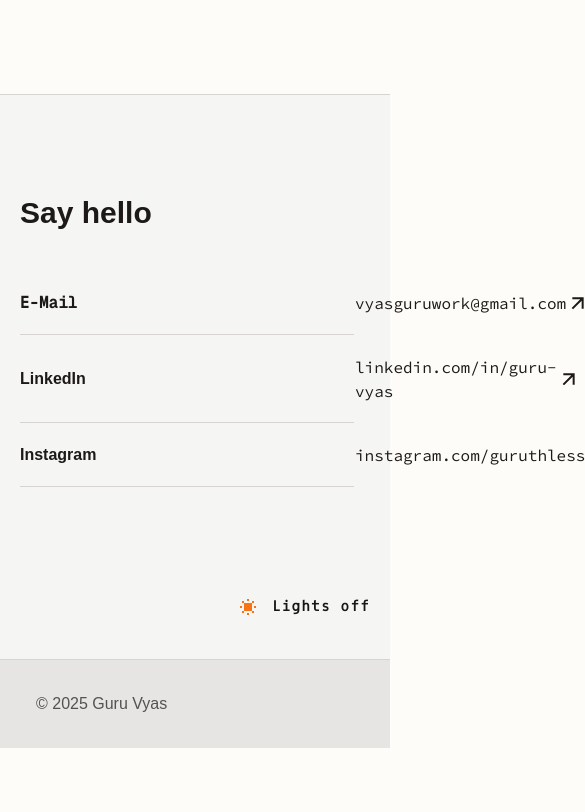
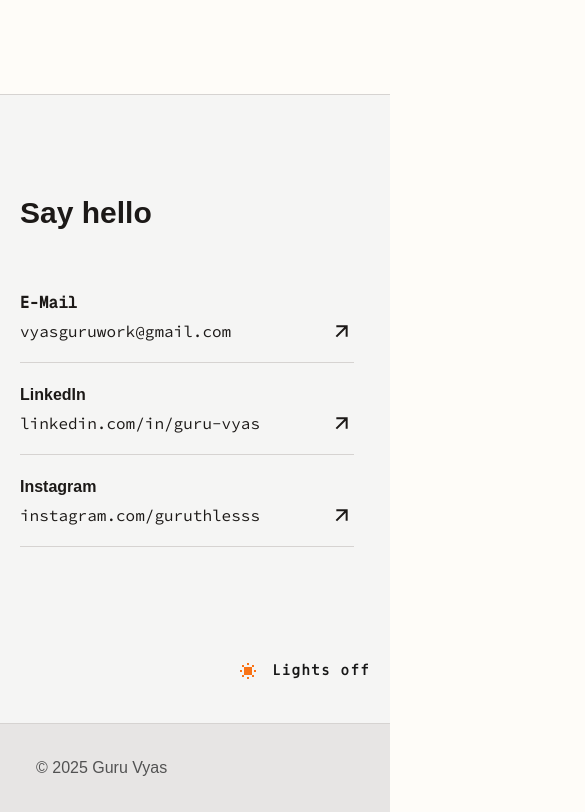
Before and after one commit to wakeupguruu/portfolio, a Next.js app: page / in a window 390 px wide. Shown: the part 2324-3136 px from the top of the page, 585 px wide, since content can reach past the window. Before the commit the page ends 3072 px from the top, so only its background shows below. Built offline with nearby package versions, Linux system fonts and the light colour scheme; a web font is replaced by a local one.

Commit message:
Update SayHello component for responsive grid layout

```diff
--- a/components/say-hello.tsx
+++ b/components/say-hello.tsx
@@ -10,13 +10,13 @@ export function SayHello() {
             {/* Say hello - Full Width */}
             <div className="w-full section-hello">
                 <Container className="mb-0 pt-25 pb-10"> {/* Increased top padding again */}
-                    <h3 className="mb-10 text-3xl font-bold! font-tasa">Say hello</h3>
+                    <h3 className="mb-10 text-3xl font-bold font-tasa">Say hello</h3>
 
                     {/* List Container - No top border on title, Borders handled by items  */}
                     <ul className="flex flex-col">
                         {/* E-Mail */}
-                        <li className="relative grid grid-cols-[335px_1fr_auto] items-center py-5 group cursor-pointer transition-colors w-full md:w-[79%] after:content-[''] after:absolute after:bottom-0 after:left-0 after:h-px after:right-4 after:bg-(--border-separator) after:transition-colors hover:after:bg-(--border-hover)">
-                            <span className="text-base font-bold font-mono scale-y-[1.075]" style={{ color: 'var(--hello-text)' }}>E-Mail</span>
+                        <li className="relative grid grid-cols-[1fr_auto] md:grid-cols-[335px_1fr_auto] items-center py-5 gap-y-1 group cursor-pointer transition-colors w-full md:w-[79%] after:content-[''] after:absolute after:bottom-0 after:left-0 after:h-px after:right-4 after:bg-(--border-separator) after:transition-colors hover:after:bg-(--border-hover)">
+                            <span className="text-base font-bold font-mono scale-y-[1.075] col-span-2 md:col-span-1" style={{ color: 'var(--hello-text)' }}>E-Mail</span>
                             <div className="text-base flex items-center gap-2 group-hover:underline decoration-1 underline-offset-4 transition-colors" style={{ color: 'var(--hello-text)' }}>
                                 <span className="font-source-code flex items-center">
                                     vyasguruwork@gmail.com
@@ -29,8 +29,8 @@ export function SayHello() {
                         </li>
 
                         {/* LinkedIn */}
-                        <li className="relative grid grid-cols-[335px_1fr_auto] items-center py-5 group cursor-pointer transition-colors w-full md:w-[79%] after:content-[''] after:absolute after:bottom-0 after:left-0 after:h-px after:right-4 after:bg-(--border-separator) after:transition-colors hover:after:bg-(--border-hover)">
-                            <span className="text-base font-bold font-tasa" style={{ color: 'var(--hello-text)' }}>LinkedIn</span>
+                        <li className="relative grid grid-cols-[1fr_auto] md:grid-cols-[335px_1fr_auto] items-center py-5 gap-y-1 group cursor-pointer transition-colors w-full md:w-[79%] after:content-[''] after:absolute after:bottom-0 after:left-0 after:h-px after:right-4 after:bg-(--border-separator) after:transition-colors hover:after:bg-(--border-hover)">
+                            <span className="text-base font-bold font-tasa col-span-2 md:col-span-1" style={{ color: 'var(--hello-text)' }}>LinkedIn</span>
                             <div className="text-base flex items-center gap-2 group-hover:underline decoration-1 underline-offset-4 transition-colors font-source-code" style={{ color: 'var(--hello-text)' }}>
                                 linkedin.com/in/guru-vyas
                             </div>
@@ -41,8 +41,8 @@ export function SayHello() {
                         </li>
 
                         {/* Instagram */}
-                        <li className="relative grid grid-cols-[335px_1fr_auto] items-center py-5 group cursor-pointer transition-colors w-full md:w-[79%] after:content-[''] after:absolute after:bottom-0 after:left-0 after:h-px after:right-4 after:bg-(--border-separator) after:transition-colors hover:after:bg-(--border-hover)">
-                            <span className="text-base font-bold" style={{ color: 'var(--hello-text)' }}>Instagram</span>
+                        <li className="relative grid grid-cols-[1fr_auto] md:grid-cols-[335px_1fr_auto] items-center py-5 gap-y-1 group cursor-pointer transition-colors w-full md:w-[79%] after:content-[''] after:absolute after:bottom-0 after:left-0 after:h-px after:right-4 after:bg-(--border-separator) after:transition-colors hover:after:bg-(--border-hover)">
+                            <span className="text-base font-bold col-span-2 md:col-span-1" style={{ color: 'var(--hello-text)' }}>Instagram</span>
                             <div className="text-base flex items-center gap-2 group-hover:underline decoration-1 underline-offset-4 transition-colors font-source-code" style={{ color: 'var(--hello-text)' }}>
                                 instagram.com/guruthlesss
                             </div>
@@ -54,7 +54,7 @@ export function SayHello() {
                     </ul>
 
                     {/* Lights On Toggle - Moved here, Aligned Right, Padded */}
-                    <div className="flex justify-end mt-27 w-full md:w-[79%]">
+                    <div className="flex justify-end mt-28 w-full md:w-[79%]">
                         <ThemeToggle withText={true} />
                     </div>
                 </Container>
```
